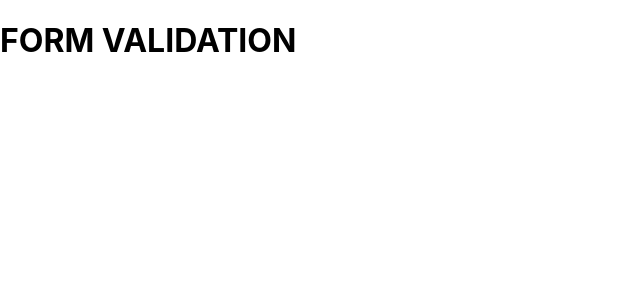
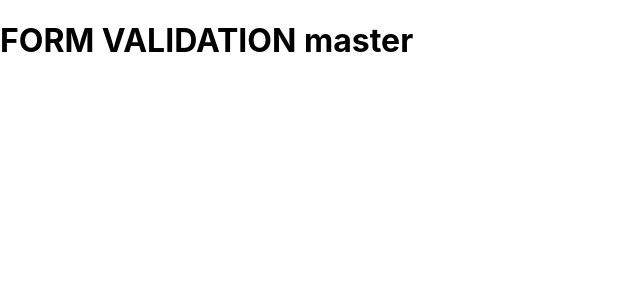
Before and after one commit to deniPamungkas/coba-remote, a React (Create React App) app: page / in a window 1280 px wide. Shown: the top 300 px of the page, without its empty margins (0-640 px from the left). Built offline with nearby package versions, Linux system fonts and the light colour scheme.

Commit message:
update master (menambah kata master)

```diff
--- a/src/App.js
+++ b/src/App.js
@@ -3,7 +3,7 @@ import './App.css';
 function App() {
   return (
     <div className="App">
-      <h1>FORM VALIDATION</h1>
+      <h1>FORM VALIDATION master</h1>
     </div>
   );
 }
```
